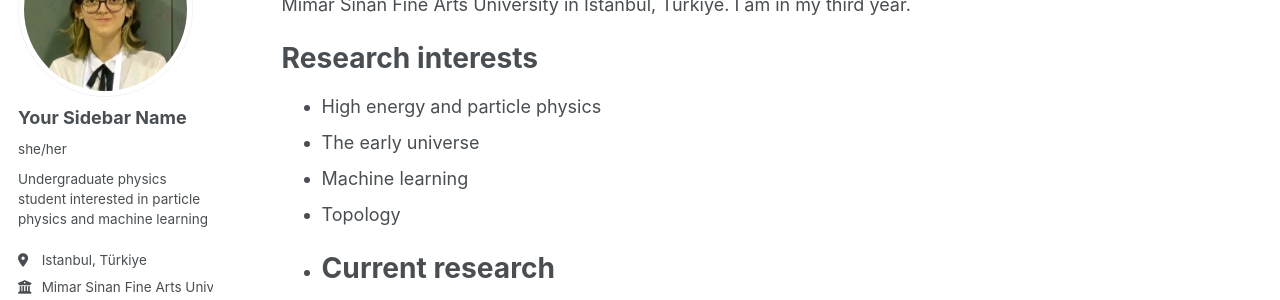
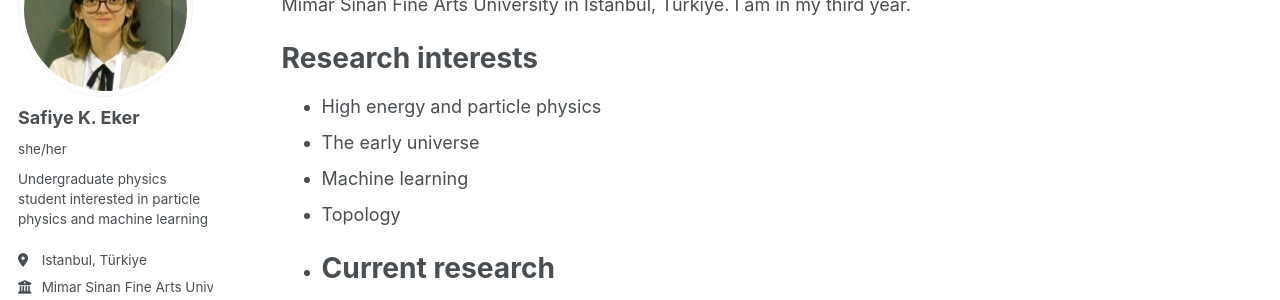
Before and after one commit to Trace-Zero/trace-zero.github.io, a Jekyll site: the page built from _pages/about.md, in a window 1280 px wide. Shown: the part 179-479 px from the top of the page. Built offline with Jekyll 4.4.1, drawn with Linux system fonts in a browser that asks for light colours; a style sheet for code colours, icons or effects is not loaded.

Commit message:
Update author name in configuration file

```diff
--- a/_config.yml
+++ b/_config.yml
@@ -24,7 +24,7 @@ repository               : "Trace-Zero/trace-zero.github.io"
 author:
   # Biographic information
   avatar           : "safiye.jpeg"
-  name             : "Your Sidebar Name"
+  name             : "Safiye K. Eker"
   pronouns         : "she/her"
   bio              : "Undergraduate physics student interested in particle physics and machine learning"
   location         : "Istanbul, Türkiye"
```
